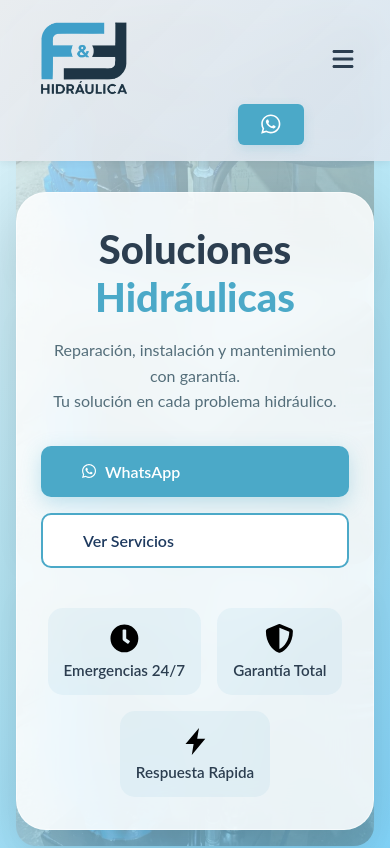
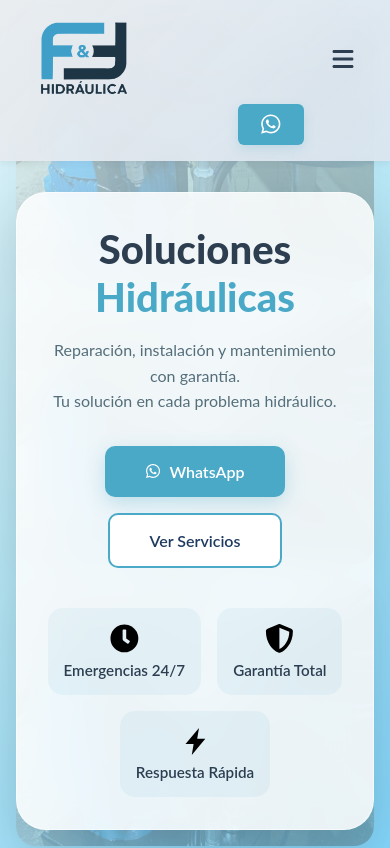
Before and after one commit to PMoyanoAiraldi/LandingPageF-F, a React (Vite) app in the folder landing-page/: page / in a window 390 px wide. Shown: the top 848 px of the page. Built offline with nearby package versions, Linux system fonts and the light colour scheme.

Commit message:
Centrado de contenido de botones en responsive Hero

```diff
--- a/landing-page/src/components/Hero/Hero.module.css
+++ b/landing-page/src/components/Hero/Hero.module.css
@@ -206,10 +206,13 @@
         font-size: 1rem;
     }
 
-    .buttons {
-        flex-direction: column;
-        align-items: stretch;
-    }
+    .buttons a,
+    .buttons button {
+    display: flex;
+    justify-content: center;
+    align-items: center;
+    text-align: center;
+}
 
     .features {
         gap: 1rem;
```
